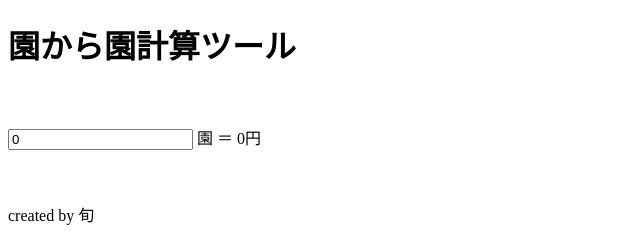
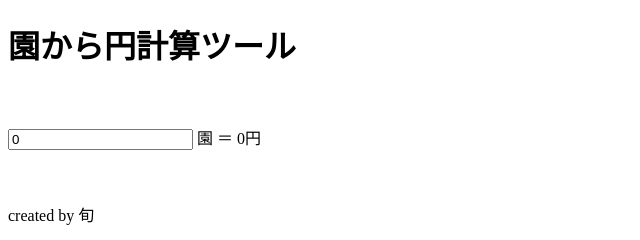
Before and after one commit to shushu-web/en-kara-en, a plain HTML site: page index.html in a window 1280 px wide. Shown: the full height of the page, 0-640 px from the left. Drawn offline with Linux system fonts and the light colour scheme.

Commit message:
Update index.html

```diff
--- a/index.html
+++ b/index.html
@@ -8,7 +8,7 @@
     </title>
 </head>
 <body>
-    <h1>園から園計算ツール</h1><br><br>
+    <h1>園から円計算ツール</h1><br><br>
     <form oninput="op3.value = Number(e.value) * 12">
         <input type="number" name="e" id="e" value="0" size="5">
         園
```
